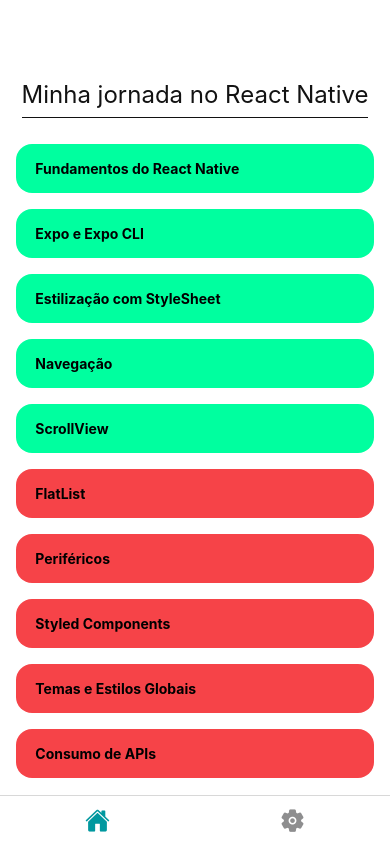
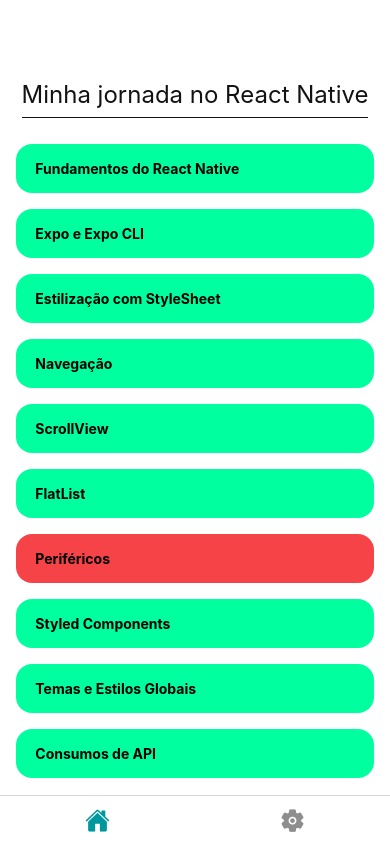
Before and after one commit to Werricsson-Santos/Start-Learning-React-Native, a React Native app: screen /ReactNativeJourney in a window 390 px wide. Built offline with nearby package versions, Linux system fonts and the light colour scheme.

Commit message:
Working with components and consuming api

```diff
--- a/package.json
+++ b/package.json
@@ -12,13 +12,15 @@
     "@react-navigation/bottom-tabs": "^6.5.11",
     "@react-navigation/native": "^6.1.9",
     "@react-navigation/native-stack": "^6.9.17",
+    "axios": "^1.6.2",
     "expo": "^49.0.0",
     "expo-status-bar": "~1.6.0",
     "react": "18.2.0",
     "react-native": "0.72.5",
     "react-native-safe-area-context": "4.6.3",
     "react-native-screens": "~3.22.0",
-    "react-redux-es7-flow-snippets": "^0.9.0"
+    "react-redux-es7-flow-snippets": "^0.9.0",
+    "styled-components": "^6.1.3"
   },
   "devDependencies": {
     "@babel/core": "^7.20.0"
--- /dev/null
+++ b/src/Components/Button.js
@@ -0,0 +1,20 @@
+import { TouchableOpacity, Text } from "react-native";
+
+export default function Button({ bgColor, onPress, text }) {
+    return(
+        <TouchableOpacity
+            style={{
+                backgroundColor: bgColor,
+                borderRadius: 16,
+                marginTop: 16,
+                marginRight: 16,
+                padding: 16,
+                width: '100%',
+            }}
+            activeOpacity={0.8}
+            onPress={onPress}
+        >
+            <Text style={{ fontWeight: '700' }}> {text} </Text>
+        </TouchableOpacity>
+    );
+}
--- /dev/null
+++ b/src/Components/Container.js
@@ -0,0 +1,19 @@
+import { View, StyleSheet } from "react-native";
+
+export default function Container({ children }) {
+    return (
+        <View style={styles.container}>
+            {children}
+        </View>
+    );
+};
+
+const styles = StyleSheet.create({
+    container: {
+        flex: 1,
+        backgroundColor: '#fff',
+        alignItems: 'flex-start',
+        paddingHorizontal: 16,
+        paddingTop: 80,
+    },
+});
--- /dev/null
+++ b/src/Components/Grid.js
@@ -0,0 +1,17 @@
+import { View, StyleSheet } from "react-native";
+
+export default function Grid({ children }) {
+    return (
+        <View style={styles.grid}>
+            {children}
+        </View>
+    )
+}
+
+const styles = StyleSheet.create({
+    grid: {
+        flexDirection: 'row',
+        flexWrap: 'wrap',
+        marginTop: 10,
+    }
+})
--- /dev/null
+++ b/src/Components/Title.js
@@ -0,0 +1,21 @@
+import { Text, StyleSheet } from "react-native";
+
+export default function Title({text}) {
+    return(
+        <Text style={styles.title}>
+            {text}
+        </Text>
+    );
+};
+
+
+const styles = StyleSheet.create({
+    title: {
+        borderBottomColor: '#121212',
+        borderBottomWidth: 1,
+        color: '#121212',
+        fontSize: 24,
+        alignSelf: 'center',
+        paddingBottom: 8
+    },
+});
--- /dev/null
+++ b/src/Components/index.js
@@ -0,0 +1,6 @@
+import Container from "./Container"
+import Button from "./Button"
+import Title from "./Title"
+import Grid from "./Grid"
+
+export { Container, Button, Title, Grid }
--- /dev/null
+++ b/src/Pages/Home/Home.js
@@ -0,0 +1,35 @@
+import { useNavigation } from '@react-navigation/native';
+import { StatusBar } from 'expo-status-bar';
+import  { Container, Button, Title, Grid } from "../../Components/index";
+import { ScrollView } from 'react-native';
+
+
+export default function HomeScreen() {
+        const navigation =  useNavigation();
+        const toNavigationScreen = () => {
+            navigation.navigate("Navigation");
+        };
+        const toApiScreen = () => {
+            navigation.navigate("API")
+        }
+    return (
+        <Container>
+            <Title text='Minha jornada no React Native' />
+            <StatusBar style='auto' />
+            <ScrollView showsVerticalScrollIndicator={false}>
+                <Grid>
+                    <Button bgColor='#00ff9f' text='Fundamentos do React Native' />
+                    <Button bgColor='#00ff9f' text='Expo e Expo CLI' />
+                    <Button bgColor='#00ff9f' text='Estilização com StyleSheet' />
+                    <Button bgColor='#00ff9f' text='Navegação' onPress={toNavigationScreen} />
+                    <Button bgColor='#00ff9f' text='ScrollView' />
+                    <Button bgColor='#00ff9f' text='FlatList' />
+                    <Button bgColor='#f64348' text='Periféricos' />
+                    <Button bgColor='#00ff9f' text='Styled Components' />
+                    <Button bgColor='#00ff9f' text='Temas e Estilos Globais' />
+                    <Button bgColor='#00ff9f' text='Consumos de API' onPress={toApiScreen} />
+                </Grid>
+            </ScrollView>
+        </Container>
+    );
+};
--- a/src/Pages/Home/Home.jsx
+++ /dev/null
@@ -1,75 +0,0 @@
-import { useNavigation } from '@react-navigation/native';
-import { StatusBar } from 'expo-status-bar';
-import { StyleSheet, Text, View, TouchableOpacity, ScrollView } from 'react-native';
-
-
-function Item(props) {
-    return (
-        <View style={{
-            backgroundColor: props.bgColor,
-            borderRadius: 16,
-            marginTop: 16,
-            marginRight: 16,
-            padding: 16,
-            width: '100%',
-        }} >
-            <Text style={{fontWeight: '700'}}> {props.text} </Text>
-        </View>
-    );
-};
-
-
-export default function HomeScreen() {
-        const navigation =  useNavigation();
-        const NavigateToNavigationScreen = () => {
-            navigation.navigate("Navigation");
-        }
-    return (
-        <View style={styles.container}>
-            <Text style={styles.title}>Minha jornada no React Native</Text>
-            <StatusBar style='auto' />
-            <ScrollView showsVerticalScrollIndicator={false}>
-                <View style={styles.itemGrid}>
-                    <Item text='Fundamentos do React Native' bgColor='#00ff9f' />
-                    <Item text='Expo e Expo CLI' bgColor='#00ff9f' />
-                    <Item text='Estilização com StyleSheet' bgColor='#00ff9f' />
-                    <TouchableOpacity activeOpacity={0.8} onPress={NavigateToNavigationScreen} style={styles.button}>
-                        <Item text='Navegação' bgColor='#00ff9f' />
-                    </TouchableOpacity>
-                    <Item text='ScrollView' bgColor='#00ff9f' />
-                    <Item text='FlatList' bgColor='#f64348' />
-                    <Item text='Periféricos' bgColor='#f64348' />
-                    <Item text='Styled Components' bgColor='#f64348' />
-                    <Item text='Temas e Estilos Globais' bgColor='#f64348' />
-                    <Item text='Consumo de APIs' bgColor='#f64348' />
-                </View>
-            </ScrollView>
-        </View>
-    );
-}
-
-const styles = StyleSheet.create({
-    container: {
-        flex: 1,
-        backgroundColor: '#fff',
-        alignItems: 'flex-start',
-        paddingHorizontal: 16,
-        paddingTop: 80
-    },
-    title: {
-        borderBottomColor: '#121212',
-        borderBottomWidth: 1,
-        color: '#121212',
-        fontSize: 24,
-        alignSelf: 'center',
-        paddingBottom: 8
-    },
-    itemGrid: {
-        flexDirection: 'row',
-        flexWrap: 'wrap',
-        marginTop: 10,
-    },
-    button: {
-        width: '100%',
-    },
-});
--- /dev/null
+++ b/src/Pages/Home/screens/ApiScreen.js
@@ -0,0 +1,30 @@
+import axios from "axios";
+import React, { useState, useEffect } from "react";
+import { FlatList, Text, View } from "react-native";
+import { Container } from "../../../Components";
+
+export default function API() {
+    const [ post, setPost ] = useState();
+
+    const fetchPostApi = async () => {
+        const res = await axios.get("https://jsonplaceholder.typicode.com/posts");
+        setPost( res.data );
+    };
+    useEffect(() => {
+        fetchPostApi();
+    }, []);
+
+    const renderPost = ({item}) => (
+        <View>
+            <Text>ID: {item.id}</Text>
+            <Text>Título: {item.title}</Text>
+            <Text>Post: {item.body}</Text>
+        </View>
+    );
+
+    return(
+        <Container>
+            <FlatList data={post} renderItem={renderPost} keyExtractor={(item) => item.id} />
+        </Container>
+    );
+}
--- a/src/Pages/Home/screens/NavigationScreen.js
+++ b/src/Pages/Home/screens/NavigationScreen.js
@@ -1,21 +1,9 @@
-import { View, Text, StyleSheet } from "react-native";
+import { Container, Title } from "../../../Components/index";
 
 export default function NavigationScreen() {
     return(
-        <View style={styles.container}>
-            <Text>Aula de navegação</Text>
-        </View>
+        <Container>
+            <Title text="Aula de Navegação" />
+        </Container>
     );
 };
-
-
-const styles = StyleSheet.create({
-    container: {
-        flex: 1,
-        backgroundColor: '#fff',
-        alignItems: 'center',
-        justifyContent: 'center',
-        paddingHorizontal: 16,
-        paddingTop: 80
-    },
-});
--- a/src/Routes.jsx
+++ b/src/Routes.jsx
@@ -3,6 +3,7 @@
 import { createNativeStackNavigator } from "@react-navigation/native-stack";
 import HomeScreen from "./Pages/Home/Home";
 import NavigationScreen from "./Pages/Home/screens/NavigationScreen";
+import ApiScreen from "./Pages/Home/screens/ApiScreen";
 import Settings from "./Pages/Settings/Settings";
 import { Ionicons } from "@expo/vector-icons"
 
@@ -14,6 +15,7 @@
     <Stack.Navigator initialRouteName="ReactNativeJourney" screenOptions={{headerShown: false}}>
         <Stack.Screen name="ReactNativeJourney" component={HomeScreen} />
         <Stack.Screen name="Navigation" component={NavigationScreen} />
+        <Stack.Screen name="API" component={ApiScreen} />
     </Stack.Navigator>
     );
 };
```
Also changed, not shown: 1 other file (tests, documents, lock files or other folders).
